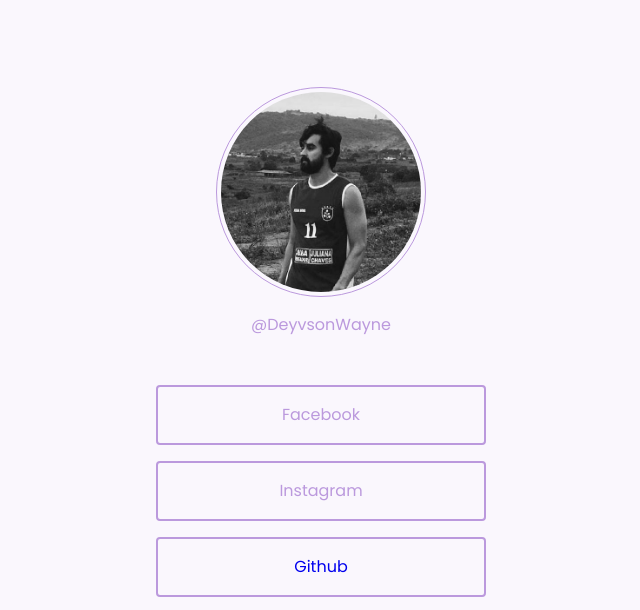
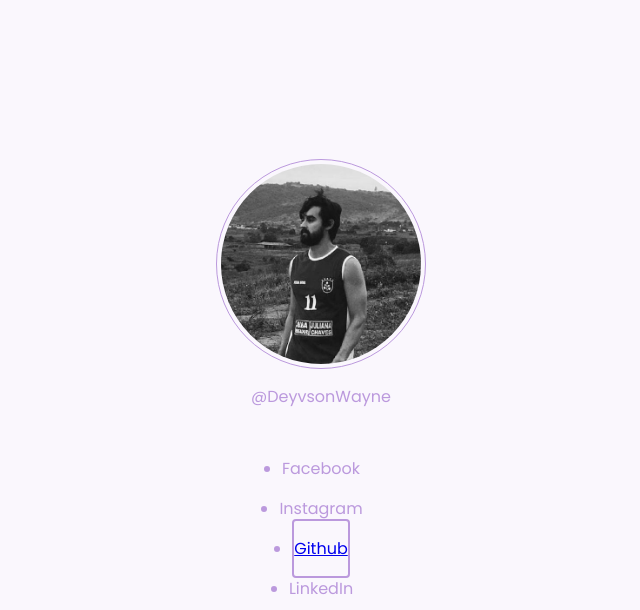
Before and after one commit to WayneDeyvson/socialmidia, a website built with Vite: page index.html in a window 1280 px wide. Shown: the top 610 px of the page, without its empty margins (319-959 px from the left). Built offline with nearby package versions, Linux system fonts and the light colour scheme.

Commit message:
Update style.css

```diff
--- a/style.css
+++ b/style.css
@@ -20,10 +20,6 @@
 html {
   max-height: 100vh;
   overflow-y: hidden;
-}
-
-a {
-  text-decoration: none;
 }
 
 #app {
@@ -67,7 +63,7 @@ main ul {
   margin-top: 2rem
 }
 
-main ul li {
+main ul li a {
   width: 100%;
   list-style-type: none;
   text-align: center;
@@ -78,7 +74,7 @@ main ul li {
   transition: all 0.2s ease;
 }
 
-main ul li:hover {
+main ul li a:hover {
   background: var(--purple);
   color: var(--body-bg-color);
   border-color: #442c4a;
```
